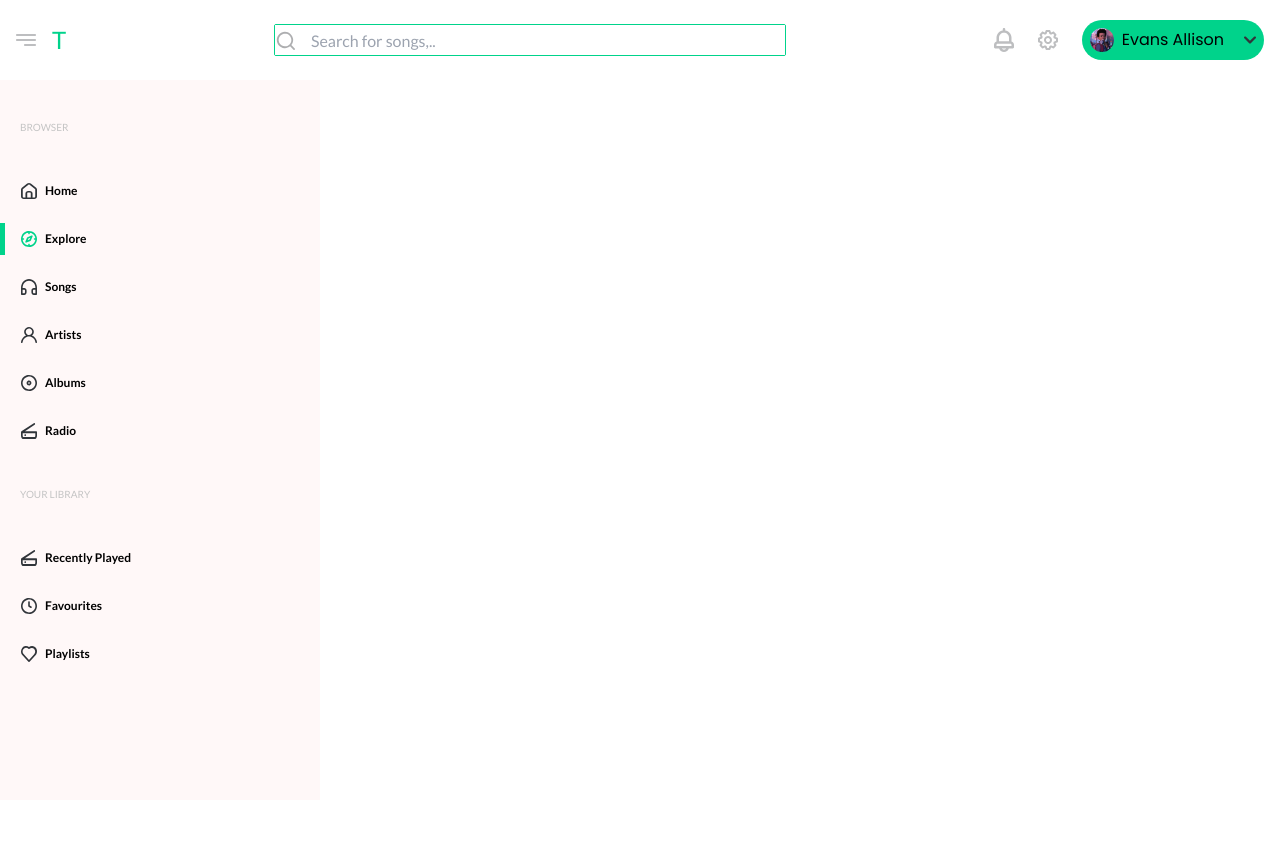
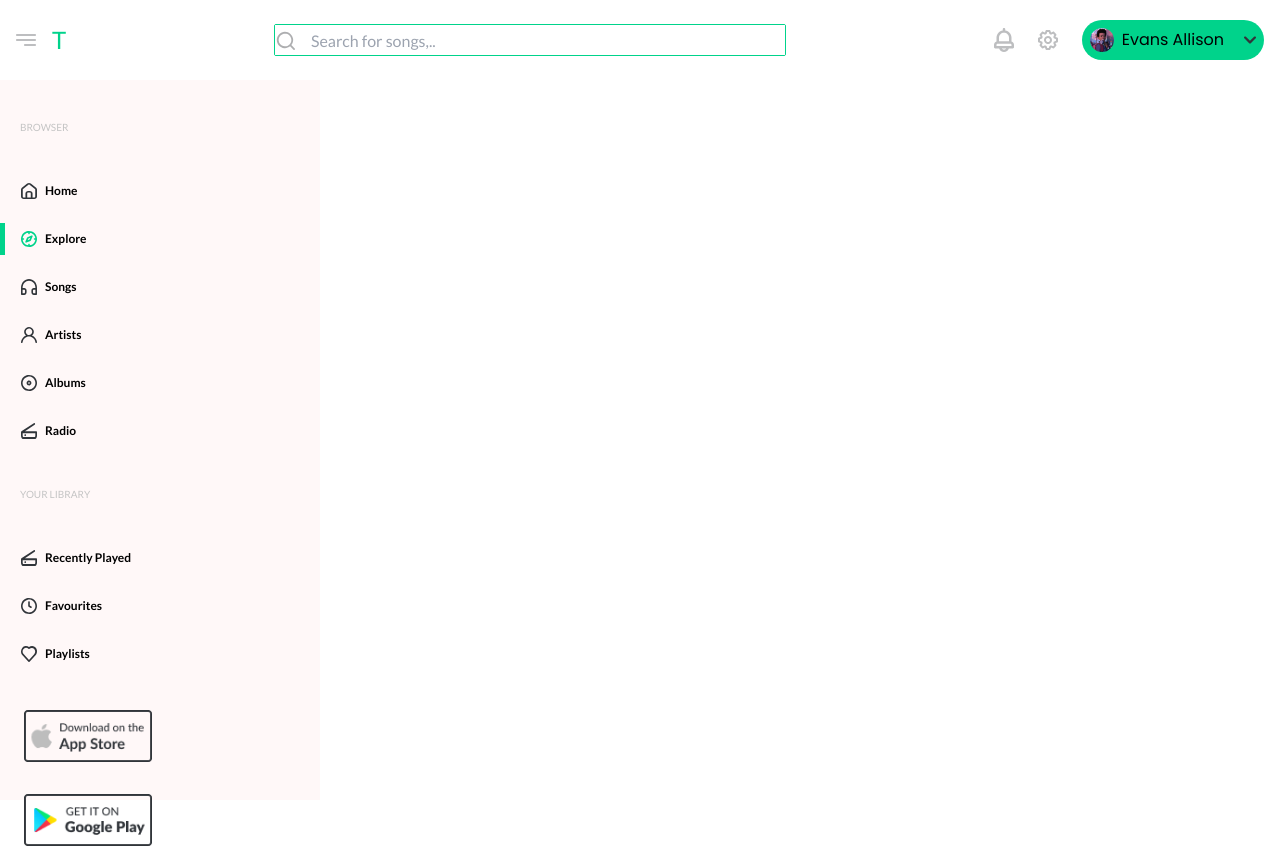
Before and after one commit to alli-Codes/Tunify-vite-, a Vue app: page / in a window 1280 px wide. Before the commit the page ends 800 px from the top, so only its background shows below. Built offline with nearby package versions, Linux system fonts and the light colour scheme.

Commit message:
Adding and importing images

```diff
--- a/src/components/Sidebar.vue
+++ b/src/components/Sidebar.vue
@@ -55,6 +55,11 @@ export default {
           <a href="#"><PlaylistIcon class="w-4" />Playlists</a>
         </nav>
       </section>
+
+      <section class="pt-10 pl-6 flex flex-col gap-8">
+        <img src="/images/g-store-light.png" class="w-32" alt="" />
+        <img src="/images/a-store-light.png" class="w-32" alt="" />
+      </section>
     </div>
   </div>
 </template>
```
Also changed, not shown: public/images/a-store-light.png (added), public/images/g-store-light.png (added).
